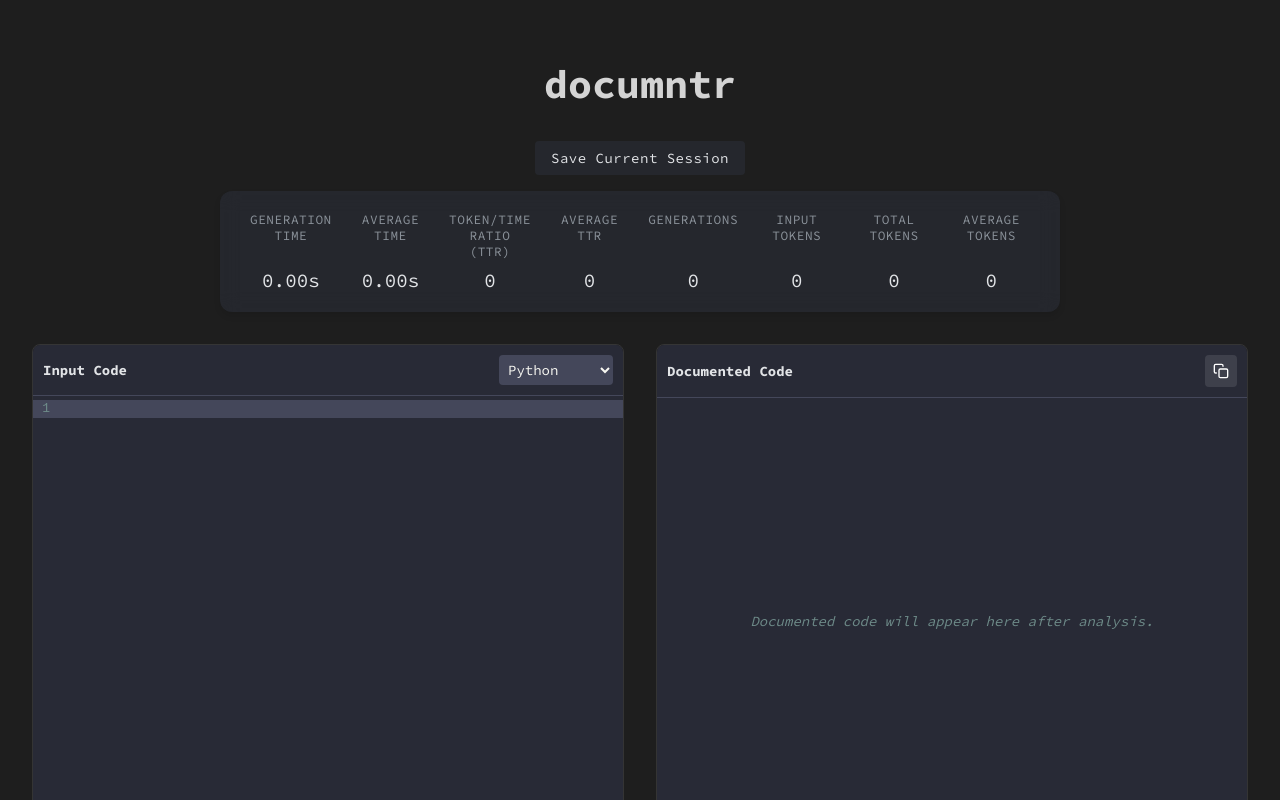
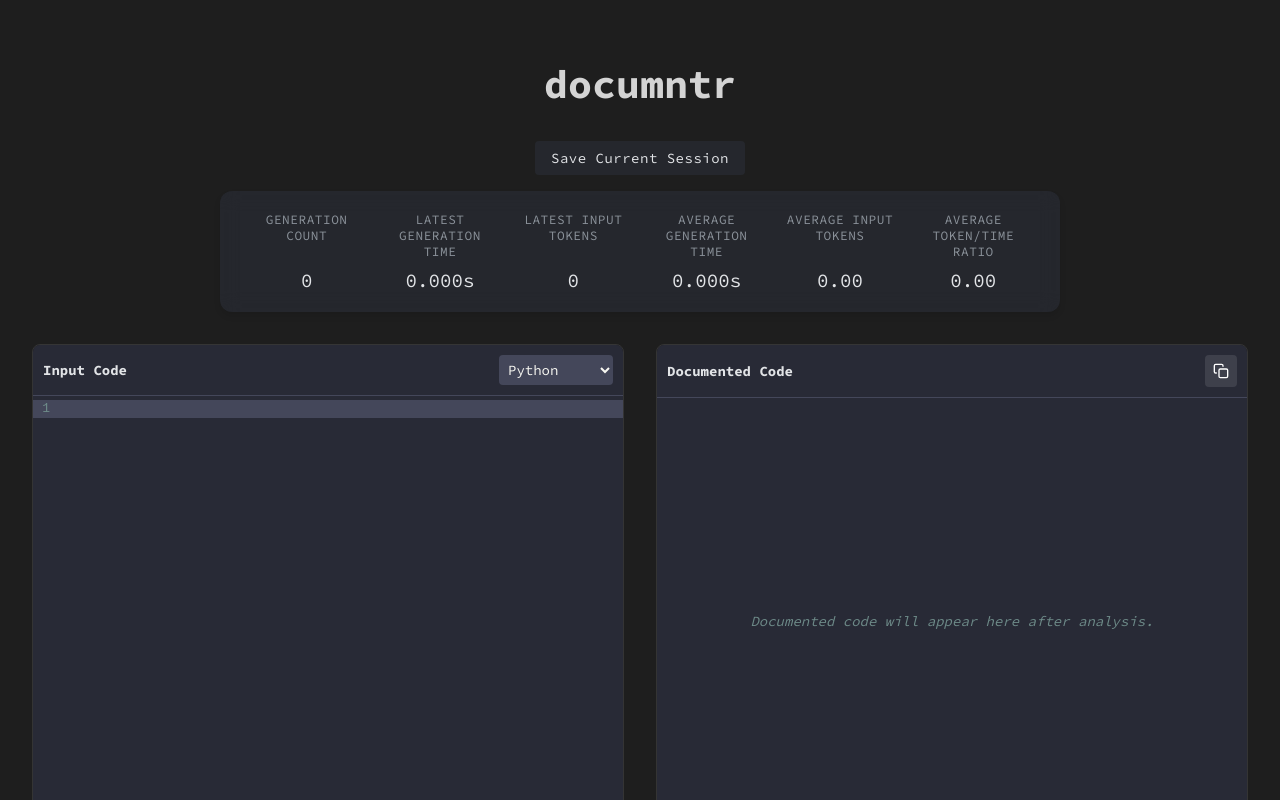
Before and after one commit to ryan-hernandez/documntr, a React (Create React App) app in the folder frontend/: page / in a window 1280 px wide. Shown: the top 800 px of the page. Built offline with nearby package versions, Linux system fonts and the light colour scheme.

Commit message:
Updated data structure of test sessions in anticipation of metrics graphs

```diff
--- a/frontend/src/App.js
+++ b/frontend/src/App.js
@@ -11,22 +11,11 @@ import useKeyPress from './hooks/useKeyPress';
 import useMetrics from './hooks/useMetrics';
 import EditorContainer from './components/editor/EditorContainer';
 
-const INITIAL_METRICS = {
-  generationTime: 0,
-  totalTime: 0,
-  averageTime: 0,
-  tokenTimeRatio: 0,
-  numGenerations: 0,
-  inputTokenCount: 0,
-  totalTokens: 0,
-  averageTokenTimeRatio: 0,
-  averageTokens: 0,
-};
-
 /**
- * Main application component.
+ * The main application component that manages code analysis,
+ * session tracking, and error handling.
  *
- * @returns {JSX.Element} The rendered component.
+ * @returns {JSX.Element} The rendered application component.
  */
 function App() {
   const [inputCode, setInputCode] = useState('');
@@ -35,12 +24,14 @@ function App() {
   const [error, setError] = useState(null);
   const inputEditorRef = useRef(null);
 
-  const { metrics, updateMetrics, resetMetrics, updateGenerationTime } = useMetrics(INITIAL_METRICS);
+  const { testSession, updateMetrics, saveSession, updateGenerationTime } = useMetrics();
 
   /**
-   * Callback function to handle successful code analysis.
+   * Handles the success callback for code analysis,
+   * updating documented code and metrics.
    *
    * @param {Object} result - The result of the code analysis.
+   * @param {string} result.documented_code - The documented code string.
    */
   const handleAnalysisSuccess = useCallback((result) => {
     setDocumentedCode(result.documented_code);
@@ -48,22 +39,25 @@ function App() {
   }, [updateMetrics]);
 
   /**
-   * Callback function to update the timer on elapsed time.
+   * Handles the progress of the code analysis,
+   * updating the generation time.
    *
-   * @param {number} elapsedTime - The time elapsed since the analysis started.
+   * @param {number} elapsedTime - The elapsed time during analysis.
    */
-  const handleTimerUpdate = useCallback((elapsedTime) => {
+  const handleAnalysisProgress = useCallback((elapsedTime) => {
     updateGenerationTime(elapsedTime);
   }, [updateGenerationTime]);
 
   const { analyzeCode, isAnalyzing } = useCodeAnalysis({
     onSuccess: handleAnalysisSuccess,
     onError: setError,
-    onTimerUpdate: handleTimerUpdate,
+    onProgress: handleAnalysisProgress,
   });
 
   /**
-   * Function to handle the analysis of the code.
+   * Handles the analysis of the code by extracting the current
+   * content from the editor and invoking the analyzeCode function.
+   * Sets an error if no code is present for analysis.
    */
   const handleAnalyze = useCallback(() => {
     const currentContent = inputEditorRef.current?.view?.state.doc.toString();
@@ -77,21 +71,12 @@ function App() {
 
   useKeyPress('Enter', handleAnalyze, { shift: true, disabled: isAnalyzing });
 
-  /**
-   * Function to save metrics of the session and reset the metrics.
-   */
-  const saveAndResetSession = useCallback(() => {
-    const timestamp = new Date().toISOString();
-    localStorage.setItem(`testSession_${timestamp}`, JSON.stringify({ timestamp, metrics }));
-    resetMetrics();
-  }, [metrics, resetMetrics]);
-
   return (
     <ErrorBoundary>
       <div className={styles.app}>
         <h1 className={styles.title}>documntr</h1>
-        <SessionButton onSaveSession={saveAndResetSession} />
-        <MetricsDisplay metrics={metrics} />
+        <SessionButton onSaveSession={saveSession} />
+        <MetricsDisplay testSession={testSession} />
         <EditorContainer
           inputCode={inputCode}
           setInputCode={setInputCode}
--- a/frontend/src/components/AnalyzeButton.js
+++ b/frontend/src/components/AnalyzeButton.js
@@ -14,10 +14,9 @@ const AnalyzeButton = ({ onClick, isAnalyzing }) => (
     <span className={styles.buttonText}>
       {isAnalyzing ? 'Analyzing...' : 'Analyze'}
     </span>
+    <span className={styles.analyzeDescriptor}>shift+enter</span>
     {isAnalyzing && <span className={styles.spinner}></span>}
-    <span className={styles.analyzeDescriptor}>shift+enter</span>
   </button>
-
 );
 
 export default AnalyzeButton;
--- a/frontend/src/components/metrics/MetricsDisplay.js
+++ b/frontend/src/components/metrics/MetricsDisplay.js
@@ -1,38 +1,81 @@
 import React from 'react';
 import PropTypes from 'prop-types';
 import styles from './styles/MetricsDisplay.module.css';
-import MetricItem from './MetricItem';
-import { metricsConfig } from './config/metricsConfig';
+import { formatTime } from './utils';
 
 /**
- * Displays various metrics related to generation performance.
+ * Displays various metrics related to the test session.
  *
  * @param {Object} props - The component props.
- * @param {Object} props.metrics - An object containing metric values.
- * @returns {JSX.Element} A component displaying the metrics.
+ * @param {Object} props.testSession - The test session data containing metrics.
+ * @returns {JSX.Element} The rendered metrics display component.
  */
-const MetricsDisplay = ({ metrics }) => {
+const MetricsDisplay = ({ testSession }) => {
+  const { generationCount, generations, latestGenerationTime } = testSession;
+
+  /**
+   * Calculates average metrics from the generations data.
+   *
+   * @returns {Object} An object containing average time, average tokens, and average token/time ratio.
+   */
+  const calculateAverages = () => {
+    if (generationCount === 0) return { avgTime: 0, avgTokens: 0, avgTokenTimeRatio: 0 };
+
+    const totals = Object.values(generations).reduce(
+      (acc, gen) => {
+        acc.time += gen.generationTime || 0;
+        acc.tokens += gen.inputTokens || 0;
+        return acc;
+      },
+      { time: 0, tokens: 0 }
+    );
+
+    const avgTime = totals.time / generationCount;
+    const avgTokens = totals.tokens / generationCount;
+    const avgTokenTimeRatio = totals.time > 0 ? totals.tokens / totals.time : 0;
+
+    return { avgTime, avgTokens, avgTokenTimeRatio };
+  };
+
+  const { avgTime, avgTokens, avgTokenTimeRatio } = calculateAverages();
+
+  const latestCompletedGeneration = generations[generationCount] || { generationTime: 0, inputTokens: 0 };
+
+  const metricsConfig = [
+    { label: 'Generation Count', value: generationCount },
+    { label: 'Latest Generation Time', value: latestGenerationTime != null ? formatTime(latestGenerationTime) : 'N/A', isTime: true },
+    { label: 'Latest Input Tokens', value: latestCompletedGeneration.inputTokens || 0 },
+    { label: 'Average Generation Time', value: avgTime != null ? formatTime(avgTime) : 'N/A', isTime: true },
+    { label: 'Average Input Tokens', value: avgTokens != null ? avgTokens.toFixed(2) : 'N/A' },
+    { label: 'Average Token/Time Ratio', value: avgTokenTimeRatio != null ? avgTokenTimeRatio.toFixed(2) : 'N/A' },
+  ];
+
   return (
     <div className={styles.metricsContainer}>
       {metricsConfig.map((metric) => (
-        <MetricItem
-          key={metric.label}
-          label={metric.label}
-          value={metrics[metric.key]}
-          isTime={metric.isTime}
-        />
+        <div key={metric.label} className={styles.metricItem}>
+          <span className={styles.metricLabel}>{metric.label}</span>
+          <span className={styles.metricValue}>
+            {metric.isTime && metric.value !== 'N/A' ? `${metric.value}s` : metric.value}
+          </span>
+        </div>
       ))}
     </div>
   );
 };
 
 MetricsDisplay.propTypes = {
-  metrics: PropTypes.shape(
-    metricsConfig.reduce((acc, metric) => {
-      acc[metric.key] = PropTypes.number.isRequired;
-      return acc;
-    }, {})
-  ).isRequired,
+  testSession: PropTypes.shape({
+    id: PropTypes.string.isRequired,
+    generationCount: PropTypes.number.isRequired,
+    generations: PropTypes.objectOf(
+      PropTypes.shape({
+        generationTime: PropTypes.number,
+        inputTokens: PropTypes.number,
+      })
+    ).isRequired,
+    latestGenerationTime: PropTypes.number,
+  }).isRequired,
 };
 
 export default MetricsDisplay;
--- a/frontend/src/components/metrics/utils.js
+++ b/frontend/src/components/metrics/utils.js
@@ -1,7 +1,12 @@
 /**
- * Formats a given time value to two decimal places.
+ * Formats a given time value to three decimal places.
  *
  * @param {number} time - The time value to format.
- * @returns {string} The formatted time as a string with two decimal places.
+ * @returns {string} The formatted time as a string with three decimal places, or 'N/A' if the input is invalid.
  */
-export const formatTime = (time) => time.toFixed(2);
+export const formatTime = (time) => {
+    if (time == null || isNaN(time)) {
+        return 'N/A';
+    }
+    return time.toFixed(3);
+};
--- a/frontend/src/hooks/useCodeAnalysis.js
+++ b/frontend/src/hooks/useCodeAnalysis.js
@@ -2,83 +2,77 @@ import { useState, useCallback, useRef } from 'react';
 import axios from 'axios';
 
 /**
- * Custom hook for analyzing code with a server.
+ * Custom hook for analyzing code.
  *
- * @param {Object} params - The parameters for the hook.
- * @param {function} params.onSuccess - Callback function to call on successful analysis.
- * @param {function} params.onError - Callback function to call on error during analysis.
- * @param {function} params.onTimerUpdate - Callback function to call for timer updates.
- * @returns {Object} - An object containing the analyzeCode method and isAnalyzing state.
+ * @param {Object} options - Options for the analysis.
+ * @param {Function} options.onSuccess - Callback to handle successful analysis.
+ * @param {Function} options.onError - Callback to handle errors during analysis.
+ * @param {Function} options.onProgress - Callback to report progress of analysis.
+ * @returns {Object} - Contains the analyzeCode function and isAnalyzing state.
  */
-const useCodeAnalysis = ({ onSuccess, onError, onTimerUpdate }) => {
+const useCodeAnalysis = ({ onSuccess, onError, onProgress }) => {
     const [isAnalyzing, setIsAnalyzing] = useState(false);
-    const timerRef = useRef(null);
     const startTimeRef = useRef(null);
+    const progressIntervalRef = useRef(null);
 
-    const getTokenCount = (str) => {
-        str = str.trim();
-        if (str === '') return 0;
-        return str.split(/\s+/).length;
+    /**
+     * Estimates the number of tokens in a given text.
+     *
+     * @param {string} text - The text to estimate tokens from.
+     * @returns {number} - The estimated number of tokens.
+     */
+    const estimateTokens = (text) => {
+        return text.split(/\s+/).length;
     };
 
     /**
-     * Updates the timer and calls onTimerUpdate with the elapsed time.
-     * This function is called recursively with requestAnimationFrame.
+     * Updates the progress of the analysis.
+     * This function is called at regular intervals to report
+     * the elapsed time since the analysis started.
      */
-    const updateTimer = useCallback(() => {
+    const updateProgress = useCallback(() => {
         if (startTimeRef.current) {
             const currentTime = performance.now();
-            const elapsedTime = (currentTime - startTimeRef.current) / 1000;
-            onTimerUpdate(elapsedTime);
-            timerRef.current = requestAnimationFrame(updateTimer);
+            const elapsedTime = (currentTime - startTimeRef.current) / 1000; // Convert to seconds
+            onProgress(elapsedTime);
         }
-    }, [onTimerUpdate]);
+    }, [onProgress]);
 
     /**
-     * Analyzes the provided code by sending it to a server endpoint.
+     * Analyzes the provided code in the specified programming language.
      *
-     * @param {string} code - The code to analyze.
+     * @param {string} code - The code to be analyzed.
      * @param {string} language - The programming language of the code.
      * @returns {Promise<void>} - A promise that resolves when the analysis is complete.
      */
     const analyzeCode = useCallback(async (code, language) => {
         setIsAnalyzing(true);
         startTimeRef.current = performance.now();
-        updateTimer();
+        progressIntervalRef.current = setInterval(updateProgress, 10); // Update every 10ms for smoother animation
 
         try {
-            const response = await axios.post(
-                'http://localhost:5000/analyze',
-                { code, language },
-                {
-                    headers: { 'Content-Type': 'application/json' },
-                    timeout: 60000
-                }
-            );
+            const inputTokens = estimateTokens(code);
 
-            if (response.data && response.data.documented_code) {
-                const endTime = performance.now();
-                const generationTime = (endTime - startTimeRef.current) / 1000;
-                console.log(response.data);
-                onSuccess({
-                    documented_code: response.data.documented_code,
-                    total_tokens: getTokenCount(code),
-                    generationTime: generationTime
-                });
-            } else {
-                throw new Error('Invalid response from server');
-            }
-        } catch (err) {
-            console.error('Analysis error:', err);
-            onError(err.response?.data?.error || err.message || 'An error occurred during analysis');
+            const response = await axios.post('http://localhost:5000/analyze', { code, language });
+
+            const endTime = performance.now();
+            const generationTime = (endTime - startTimeRef.current) / 1000; // Convert to seconds
+
+            const result = {
+                ...response.data,
+                generationTime,
+                inputTokens,
+            };
+
+            onSuccess(result);
+        } catch (error) {
+            onError(error.response?.data?.error || 'An error occurred during analysis');
         } finally {
             setIsAnalyzing(false);
+            clearInterval(progressIntervalRef.current);
             startTimeRef.current = null;
-            if (timerRef.current) {
-                cancelAnimationFrame(timerRef.current);
-            }
         }
-    }, [onSuccess, onError, updateTimer]);
+    }, [onSuccess, onError, updateProgress]);
 
     return { analyzeCode, isAnalyzing };
 };
--- a/frontend/src/hooks/useMetrics.js
+++ b/frontend/src/hooks/useMetrics.js
@@ -1,62 +1,105 @@
-import { useState, useCallback } from 'react';
+import { useState, useCallback, useEffect } from 'react';
 
 /**
- * Custom hook to manage and update metrics related to generations.
+ * Custom hook to manage the metrics of a testing session.
+ * Initializes a new session or loads an existing session from localStorage.
  *
- * @param {Object} initialMetrics - The initial metrics state.
- * @returns {Object} An object containing the current metrics and functions to update them.
+ * @returns {Object} An object containing the current test session and functions to update metrics.
  */
-const useMetrics = (initialMetrics) => {
-    const [metrics, setMetrics] = useState(initialMetrics);
+const useMetrics = () => {
+    const [testSession, setTestSession] = useState(() => {
+        const sessionId = new Date().toISOString();
+        return {
+            id: sessionId,
+            generationCount: 0,
+            generations: {},
+            latestGenerationTime: 0
+        };
+    });
 
     /**
-     * Updates the metrics based on the results from a new generation.
+     * Effect to load existing session from localStorage upon initialization.
      *
-     * @param {Object} result - The result of a generation containing generationTime and total_tokens.
+     * @returns {void}
+     */
+    useEffect(() => {
+        const storedSession = localStorage.getItem('currentTestSession');
+        if (storedSession) {
+            setTestSession(JSON.parse(storedSession));
+        }
+    }, []);
+
+    /**
+     * Updates the metrics with the results of a generation.
+     *
+     * @param {Object} result - The result of the generation containing generation time and input tokens.
+     * @returns {void}
      */
     const updateMetrics = useCallback((result) => {
-        setMetrics((prev) => {
-            const newNumGenerations = prev.numGenerations + 1;
-            const newTotalTime = parseFloat(prev.totalTime) + parseFloat(result.generationTime);
-            const newTotalTokens = prev.totalTokens + result.total_tokens;
-            const newAverageTime = newTotalTime / newNumGenerations;
-            const newAverageTokenTimeRatio = newTotalTokens / newTotalTime;
-            const newAverageTokens = newTotalTokens / newNumGenerations;
+        setTestSession(prevSession => {
+            const newGenerationCount = prevSession.generationCount + 1;
+            const newGeneration = {
+                generationTime: parseFloat(result.generationTime.toFixed(3)),
+                inputTokens: result.inputTokens || 0
+            };
 
-            return {
-                generationTime: parseFloat(result.generationTime.toFixed(3)),
-                totalTime: newTotalTime.toFixed(3),
-                averageTime: parseFloat(newAverageTime.toFixed(3)),
-                inputTokenCount: result.total_tokens,
-                totalTokens: newTotalTokens,
-                tokenTimeRatio: parseFloat((result.total_tokens / result.generationTime).toFixed(3)),
-                averageTokenTimeRatio: parseFloat(newAverageTokenTimeRatio.toFixed(3)),
-                numGenerations: newNumGenerations,
-                averageTokens: parseFloat(newAverageTokens.toFixed(2)),
+            const updatedSession = {
+                ...prevSession,
+                generationCount: newGenerationCount,
+                generations: {
+                    ...prevSession.generations,
+                    [newGenerationCount]: newGeneration
+                },
+                latestGenerationTime: newGeneration.generationTime  // Update latest generation time
             };
+
+            localStorage.setItem('currentTestSession', JSON.stringify(updatedSession));
+
+            return updatedSession;
         });
     }, []);
 
     /**
-     * Updates the generation time in the metrics.
+     * Updates the latest generation time in the session.
      *
-     * @param {number} time - The generation time to be updated.
+     * @param {number} time - The latest generation time.
+     * @returns {void}
      */
     const updateGenerationTime = useCallback((time) => {
-        setMetrics((prev) => ({
-            ...prev,
-            generationTime: parseFloat(time.toFixed(3))
+        setTestSession(prevSession => ({
+            ...prevSession,
+            latestGenerationTime: parseFloat(time.toFixed(3))
         }));
     }, []);
 
     /**
-     * Resets the metrics to the initial state defined in initialMetrics.
+     * Resets the metrics by creating a new session.
+     *
+     * @returns {void}
      */
     const resetMetrics = useCallback(() => {
-        setMetrics(initialMetrics);
-    }, [initialMetrics]);
+        const newSessionId = new Date().toISOString();
+        const newSession = {
+            id: newSessionId,
+            generationCount: 0,
+            generations: {},
+            latestGenerationTime: 0
+        };
+        setTestSession(newSession);
+        localStorage.setItem('currentTestSession', JSON.stringify(newSession));
+    }, []);
 
-    return { metrics, updateMetrics, resetMetrics, updateGenerationTime };
+    /**
+     * Saves the current session to localStorage and resets the metrics.
+     *
+     * @returns {void}
+     */
+    const saveSession = useCallback(() => {
+        localStorage.setItem(`testSession_${testSession.id}`, JSON.stringify(testSession));
+        resetMetrics();
+    }, [testSession, resetMetrics]);
+
+    return { testSession, updateMetrics, resetMetrics, saveSession, updateGenerationTime };
 };
 
 export default useMetrics;
--- a/frontend/src/styles/AnalyzeButton.module.css
+++ b/frontend/src/styles/AnalyzeButton.module.css
@@ -20,6 +20,7 @@
 
 .analyzeDescriptor {
     margin-top: 5px;
+    margin-bottom: 5px;
     font-size: xx-small;
     opacity: 50%;
 }
```
